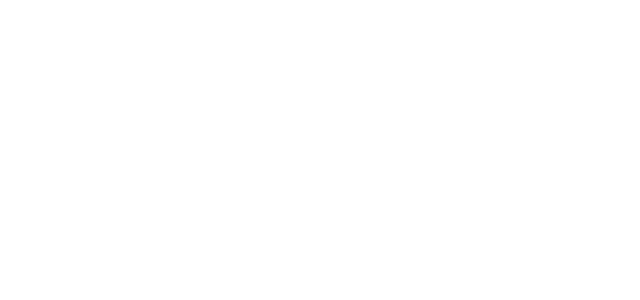
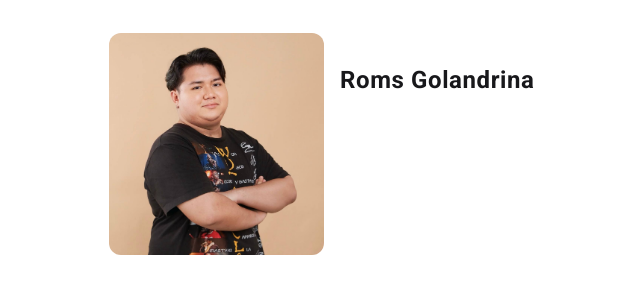
Before and after one commit to romsgolandrina/romsgolandrina.com, a React (Vite) app: page / in a window 1280 px wide. Shown: the top 300 px of the page, without its empty margins (19-659 px from the left). Built offline with nearby package versions, Linux system fonts and the light colour scheme.

Commit message:
added daisyUI, started the development for main page

```diff
--- a/index.html
+++ b/index.html
@@ -2,7 +2,7 @@
 <html lang="en">
   <head>
     <meta charset="UTF-8" />
-    <link rel="icon" type="image/svg+xml" href="./src/assets/roms.jpg" />
+    <link rel="icon" type="image/svg+xml" href="./src/assets/files/roms.jpg" />
     <meta name="viewport" content="width=device-width, initial-scale=1.0" />
     <title>Roms Golandrina</title>
   </head>
--- a/package.json
+++ b/package.json
@@ -21,6 +21,7 @@
     "@types/react": "^19.1.10",
     "@types/react-dom": "^19.1.7",
     "@vitejs/plugin-react": "^5.0.0",
+    "daisyui": "^5.1.7",
     "eslint": "^9.33.0",
     "eslint-plugin-react-hooks": "^5.2.0",
     "eslint-plugin-react-refresh": "^0.4.20",
--- a/src/App.jsx
+++ b/src/App.jsx
@@ -6,7 +6,7 @@
 function App() {
   return (
     <>
-      <div className="">
+      <div className="font-roboto">
         <Router>
           <Routes>
             <Route path="/" element={<Main />}></Route>
--- a/src/index.css
+++ b/src/index.css
@@ -1 +1,8 @@
+@import url("https://fonts.googleapis.com/css2?family=Roboto:ital,wght@0,100..900;1,100..900&display=swap");
+
 @import "tailwindcss";
+@plugin "daisyui";
+
+@theme {
+  --font-roboto: "Roboto", sans-serif;
+}
--- a/src/pages/MainPage.jsx
+++ b/src/pages/MainPage.jsx
@@ -1,9 +1,25 @@
 import React from "react";
+import profile from "../assets/files/roms.jpg";
 
 const MainPage = () => {
   return (
-    <div className="">
-      <div></div>
+    <div className="max-w-screen-lg mx-auto py-8 transition-all duration-500 ease-in-out">
+      <div className="w-full h-56 flex flex-row gap-4 items-center">
+        <div className="w-[21%]">
+          <img
+            src={profile}
+            alt="my_picture"
+            className="w-full h-full object-contain rounded-xl"
+          />
+        </div>
+        <div className="flex-1 h-full flex flex-col items-start py-8">
+          <div className="flex flex-row justify-between items-center">
+            <h1 className="text-2xl font-bold tracking-wide">
+              Roms Golandrina
+            </h1>
+          </div>
+        </div>
+      </div>
     </div>
   );
 };
```
Also changed, not shown: src/assets/files/roms.jpg (renamed from src/assets/roms.jpg), 1 other file (tests, documents, lock files or other folders).
